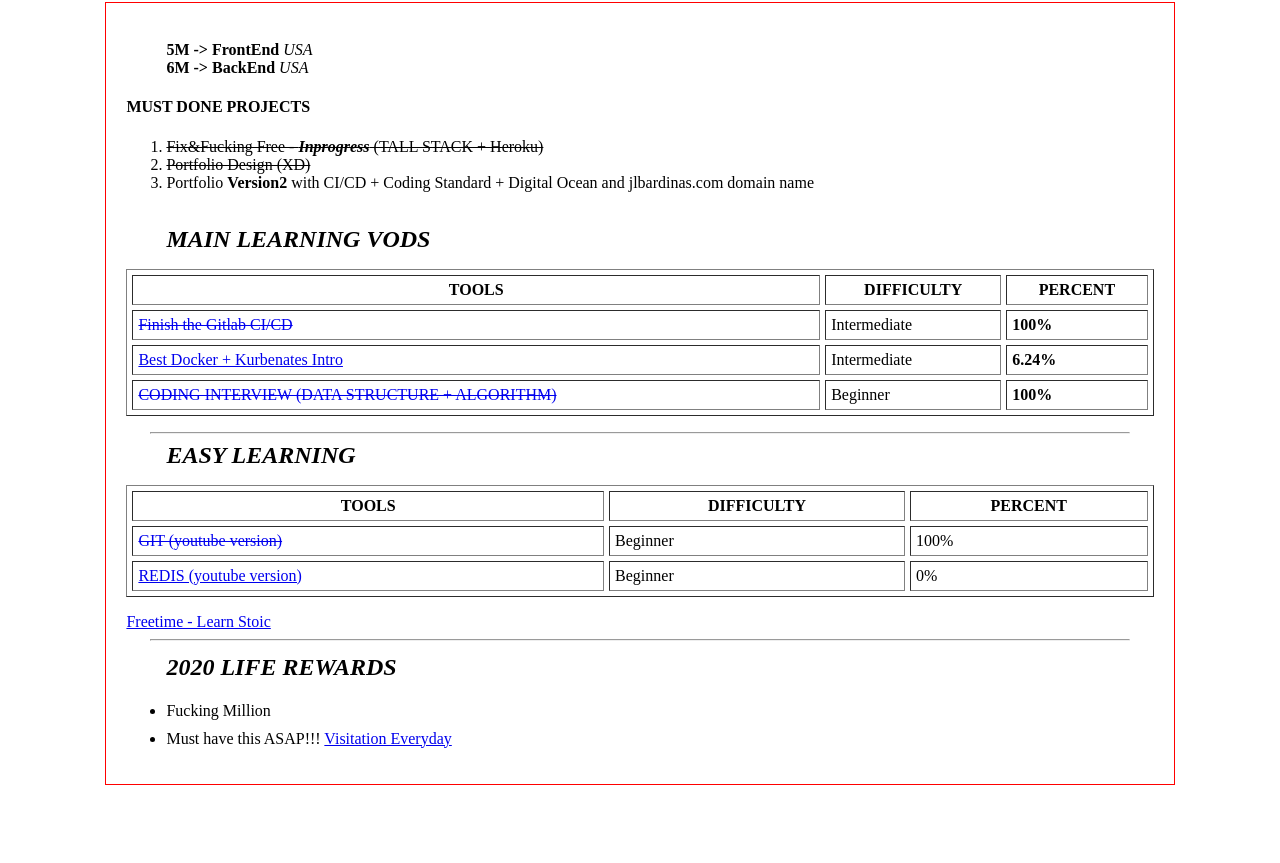
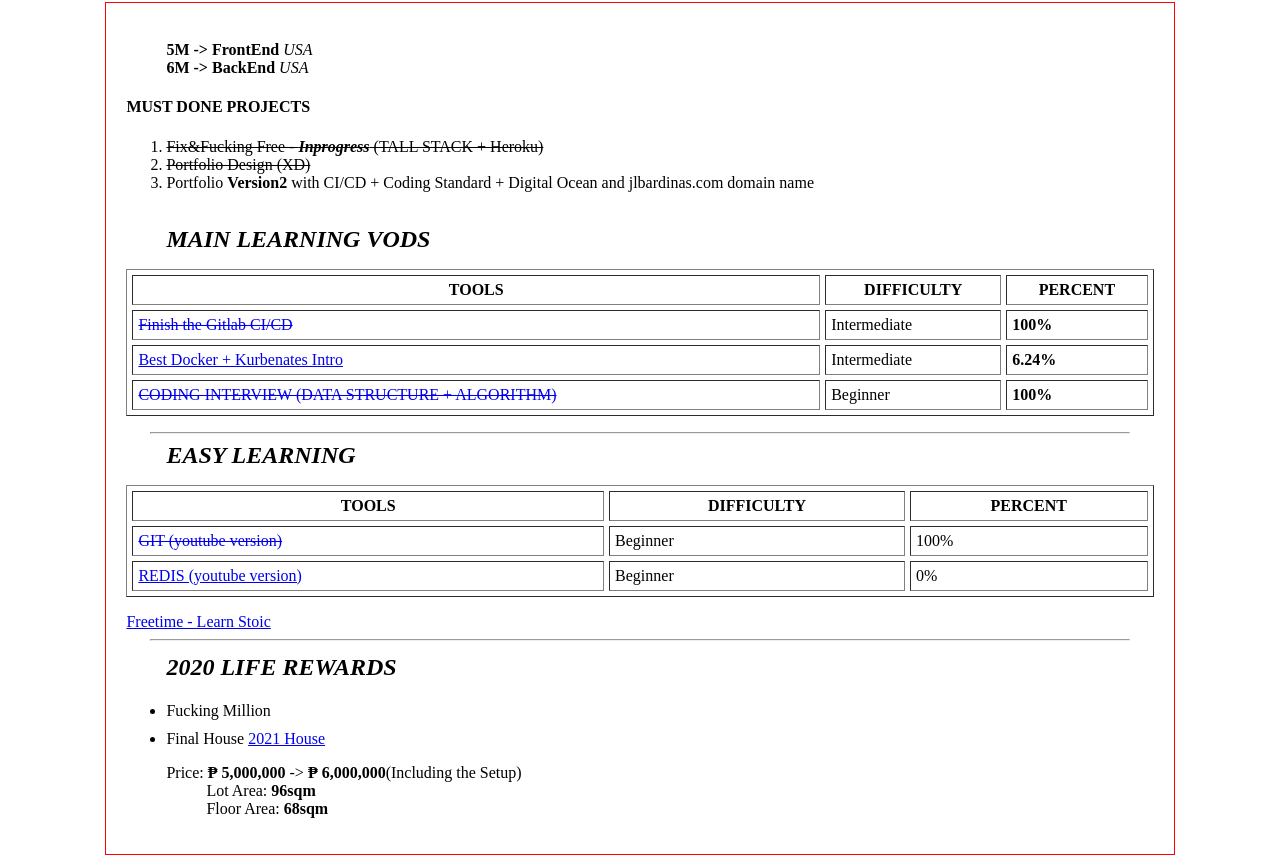
Before and after one commit to johnLitoBardinas/mywebsite, a website: page dist/mustdone.html in a window 1280 px wide. Shown: the part 243-1106 px from the top of the page. Before the commit the page ends 1036 px from the top, so only its background shows below. Drawn offline with Linux system fonts and the light colour scheme.

Commit message:
Finalize 2021 House

```diff
--- a/dist/mustdone.html
+++ b/dist/mustdone.html
@@ -1,11 +1,13 @@
 <!DOCTYPE html>
 <html lang="en">
+
 <head>
     <meta charset="UTF-8">
     <meta name="viewport" content="width=device-width, initial-scale=1.0">
     <title>Document</title>
     <link rel="stylesheet" href="./css/mustdone.css">
 </head>
+
 <body>
     <h1>2020 GOALS</h1>
 
@@ -27,7 +29,8 @@
             <ol>
                 <li class="fucking-done">Fix&Fucking Free - <b><em>Inprogress</em></b> (TALL STACK + Heroku)</li>
                 <li class="fucking-done">Portfolio Design (XD)</li>
-                    <li>Portfolio <b>Version2</b> with CI/CD + Coding Standard + Digital Ocean and jlbardinas.com domain name</li>
+                <li>Portfolio <b>Version2</b> with CI/CD + Coding Standard + Digital Ocean and jlbardinas.com domain
+                    name</li>
             </ol>
         </div>
 
@@ -45,14 +48,16 @@
             <tbody>
                 <tr>
                     <td>
-                        <a href="https://www.udemy.com/course/gitlab-ci-pipelines-ci-cd-and-devops-for-beginners/learn/lecture/14825632#overview" target="_blank" class="fucking-done">Finish the Gitlab CI/CD</a>
+                        <a href="https://www.udemy.com/course/gitlab-ci-pipelines-ci-cd-and-devops-for-beginners/learn/lecture/14825632#overview"
+                            target="_blank" class="fucking-done">Finish the Gitlab CI/CD</a>
                     </td>
                     <td>Intermediate</td>
                     <td><b>100%</b></td>
                 </tr>
                 <tr>
                     <td>
-                        <a href="https://www.udemy.com/course/docker-mastery/" target="_blank">Best Docker + Kurbenates Intro</a>
+                        <a href="https://www.udemy.com/course/docker-mastery/" target="_blank">Best Docker + Kurbenates
+                            Intro</a>
                     </td>
                     <td>Intermediate</td>
                     <td><b>6.24%</b></td>
@@ -67,7 +72,8 @@
                 -->
                 <tr>
                     <td>
-                        <a href="https://www.udemy.com/course/master-the-coding-interview-data-structures-algorithms/" target="_blank" class="fucking-done">CODING INTERVIEW (DATA STRUCTURE + ALGORITHM)</a>
+                        <a href="https://www.udemy.com/course/master-the-coding-interview-data-structures-algorithms/"
+                            target="_blank" class="fucking-done">CODING INTERVIEW (DATA STRUCTURE + ALGORITHM)</a>
                     </td>
                     <td>Beginner</td>
                     <td><b>100%</b></td>
@@ -104,14 +110,16 @@
             <tbody>
                 <tr>
                     <td>
-                        <a href="https://www.youtube.com/watch?v=USjZcfj8yxE" target="_blank" class="fucking-done">GIT (youtube version)</a>
+                        <a href="https://www.youtube.com/watch?v=USjZcfj8yxE" target="_blank" class="fucking-done">GIT
+                            (youtube version)</a>
                     </td>
                     <td>Beginner</td>
                     <td>100%</td>
                 </tr>
                 <tr>
                     <td>
-                        <a href="https://www.youtube.com/watch?v=Hbt56gFj998&t=145s" target="_blank">REDIS (youtube version)</a>
+                        <a href="https://www.youtube.com/watch?v=Hbt56gFj998&t=145s" target="_blank">REDIS (youtube
+                            version)</a>
                     </td>
                     <td>Beginner</td>
                     <td>0%</td>
@@ -125,10 +133,17 @@
         <strong class="text-uppercase"><em> 2020 Life Rewards </em></strong>
         <ul>
             <li>Fucking Million</li>
-            <li>Must have this ASAP!!!
-                <a href="https://www.camella-naga.com/house-for-sale-in-camella-naga-bicol-cara-house-model/" target="_blank">Visitation Everyday</a>
+            <li>
+                Final House
+                <a href="https://www.youtube.com/watch?v=gNJNai1ySio" target="_blank">2021 House</a>
+                <dl>
+                    <dt>Price: <b>₱ 5,000,000</b> -> <b>₱ 6,000,000</b>(Including the Setup)</dt>
+                    <dd>Lot Area: <b>96sqm</b></dd>
+                    <dd>Floor Area: <b>68sqm</b></dd>
+                </dl>
             </li>
         </ul>
     </div>
 </body>
+
 </html>
```
Lines whose indentation alone changed are shown as unchanged.
